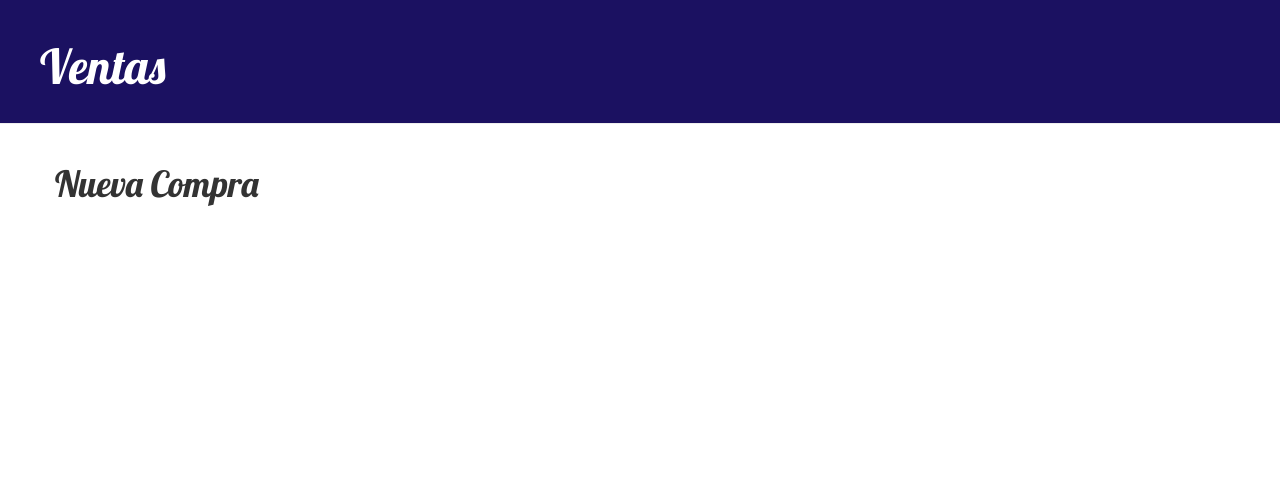
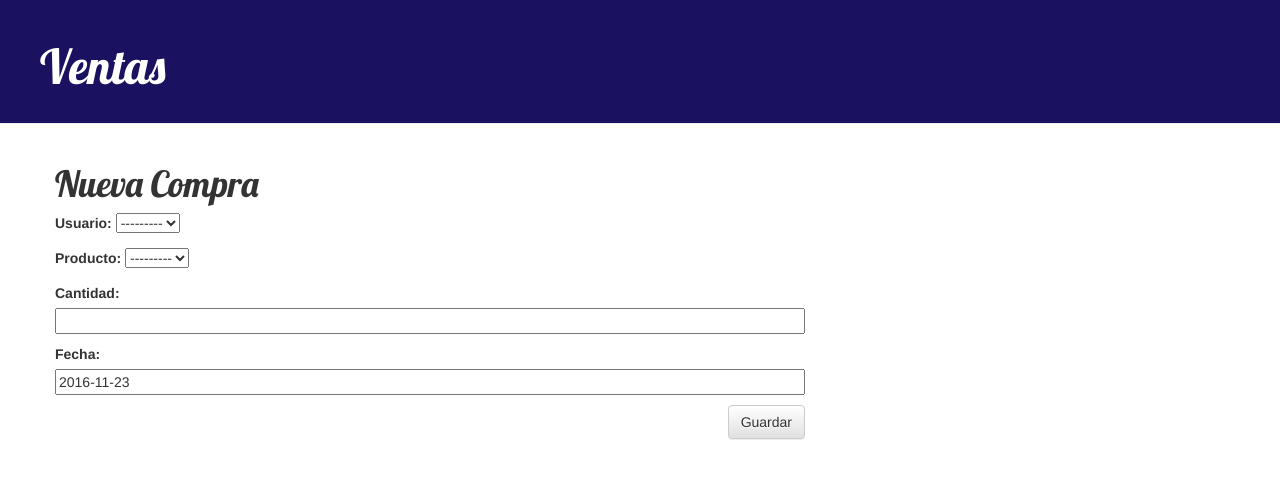
Before and after one commit to HiPaoG/VentasFinal, a Django app: page / in a window 1280 px wide. Shown: the top 479 px of the page. Run offline with Django 3.2, Linux system fonts and the light colour scheme; data that the repository does not hold is empty; some libraries are stand-ins or nearby versions.

Commit message:
HTML listo, modificación de modelos, urls y fotos

```diff
--- a/mysite/settings.py
+++ b/mysite/settings.py
@@ -103,3 +103,6 @@ USE_TZ = True
 STATIC_URL = '/static/'
 STATIC_ROOT = os.path.join(BASE_DIR, 'static')
 LOGIN_REDIRECT_URL = '/'
+
+MEDIA_URL = '/media/'
+MEDIA_ROOT = os.path.join(os.path.dirname(os.path.dirname(__file__)),'static','media')
--- /dev/null
+++ b/ventas/forms.py
@@ -0,0 +1,19 @@
+from django.contrib.admin import widgets
+from django import forms
+from .models import Compra, Usuario, Producto
+
+class CompraForm(forms.ModelForm):
+    class Meta:
+        model = Compra
+        fields = ('usuario', 'producto',
+        'cantidad','fecha')
+
+def __init__ (self, *args, **kwargs):
+    super(CompraForm, self).__init__(*args, **kwargs)
+    self.fields['fecha'].widget = forms.widgets.AdminSplitDateTime()
+    self.fields['usuario'].widget = forms.widgets.CheckboxSelectMultiple()
+    self.fields['usuario'].help_text = "Seleccione un usuario"
+    self.fields['usuario'].queryset = Usuario.objects.all()
+    self.fields['producto'].widgets.CheckboxSelectMultiple()
+    self.fields['producto'].help_text = "Seleccione el producto"
+    self.fields['producto'].queryset = Producto.objects.all()
--- a/ventas/models.py
+++ b/ventas/models.py
@@ -35,7 +35,7 @@ class Compra(models.Model):
     usuario = models.ForeignKey(Usuario, on_delete=models.CASCADE)
     producto = models.ForeignKey(Producto, on_delete=models.CASCADE)
     cantidad = models.IntegerField()
-    fecha = models.DateField(auto_now=True)
+    fecha = models.DateField(default=timezone.now)
 
 class CompraInLine(admin.TabularInline):
     model = Compra
--- a/ventas/templates/ventas/compra.html
+++ b/ventas/templates/ventas/compra.html
@@ -16,10 +16,10 @@
         <div class="row">
           <div class="col-md-8">
             <h1>Nueva Compra</h1>
-            <!--<form method="POST" class="post-form">{% csrf_token %}
+            <form method="POST" class="post-form">{% csrf_token %}
                 {{ formulario.as_p }}
                 <button type="submit" class="save btn btn-default">Guardar</button>
-            </form>-->
+            </form>
           </div>
           </div>
         </div>
--- a/ventas/urls.py
+++ b/ventas/urls.py
@@ -1,7 +1,9 @@
 from django.conf.urls import include, url
 from . import views
+from django.conf import settings
 
 urlpatterns = [
     url(r'^$', views.compra),
+    url(r'^media/(?P<path>.*)$','django.views.static.serve', {'document_root': settings.MEDIA_ROOT}),
 
 ]
--- a/ventas/views.py
+++ b/ventas/views.py
@@ -1,19 +1,22 @@
 from django.shortcuts import render, get_object_or_404, redirect
 from django.contrib import messages
+from .models import Compra, Producto, Usuario
+from .forms import CompraForm
+from django.utils import timezone
 
 def compra(request):
-#    if request.method == "POST":
-#        formulario = CompraForm(request.POST)
-#        if formulario.is_valid():
-#            com = formulario.save(commit=False)
-#            for usuario_id in request.POST.getlist('usuario'):
-#                for producto_id in request.POST.getlist('producto'):
-#                    com = Compra(usuario_id=usuario_id,
-#                    producto_id=producto_id,
-#                    cantidad=formulario.cleaned_data['cantidad'],
-#                    fecha=formulario.cleaned_data['fecha'],
-#                    com.save()
-#                    return render(request, 'cita/compra.html', {'formulario':formulario})
-#    else:
-#        formulario = CompraForm()
-    return render(request, 'ventas/compra.html', {})
+    if request.method == "POST":
+        formulario = CompraForm(request.POST)
+        if formulario.is_valid():
+            com = formulario.save(commit=False)
+            for usuario_id in request.POST.getlist('usuario'):
+                for producto_id in request.POST.getlist('producto'):
+                    com = Compra(usuario_id=usuario_id,
+                    producto_id=producto_id,
+                    cantidad=formulario.cleaned_data['cantidad'],
+                    fecha=formulario.cleaned_data['fecha'])
+                    com.save()
+                    return redirect('ventas.views.compra')
+    else:
+        formulario = CompraForm()
+    return render(request, 'ventas/compra.html', {'formulario':formulario})
```
Also changed, not shown: static/media/photo/Nuevo_Articulo.png (added), ventas/migrations/0002_auto_20161122_2001.py (added).
